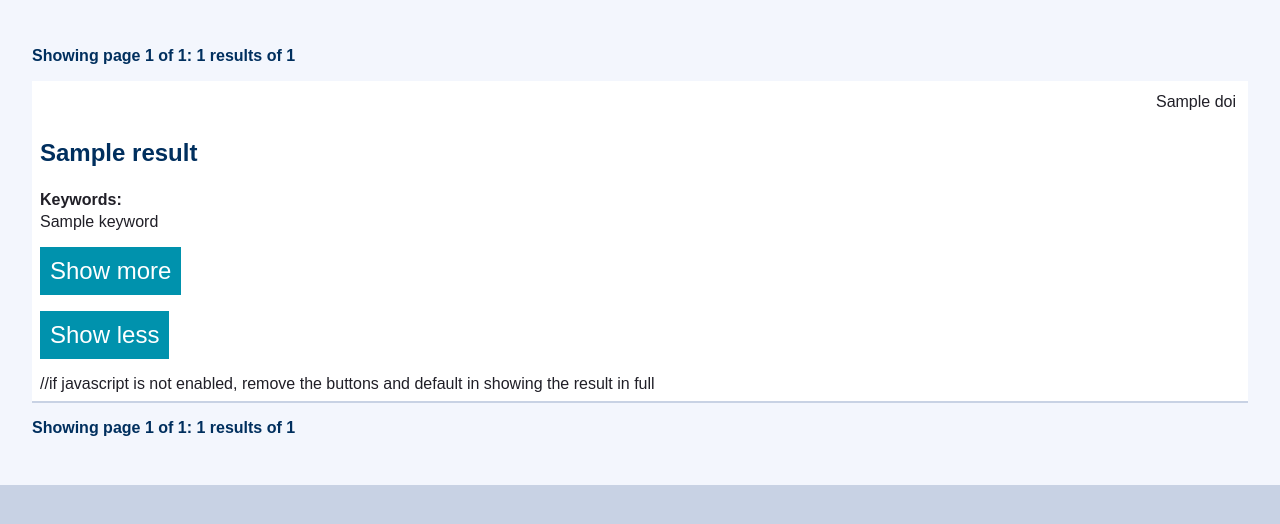
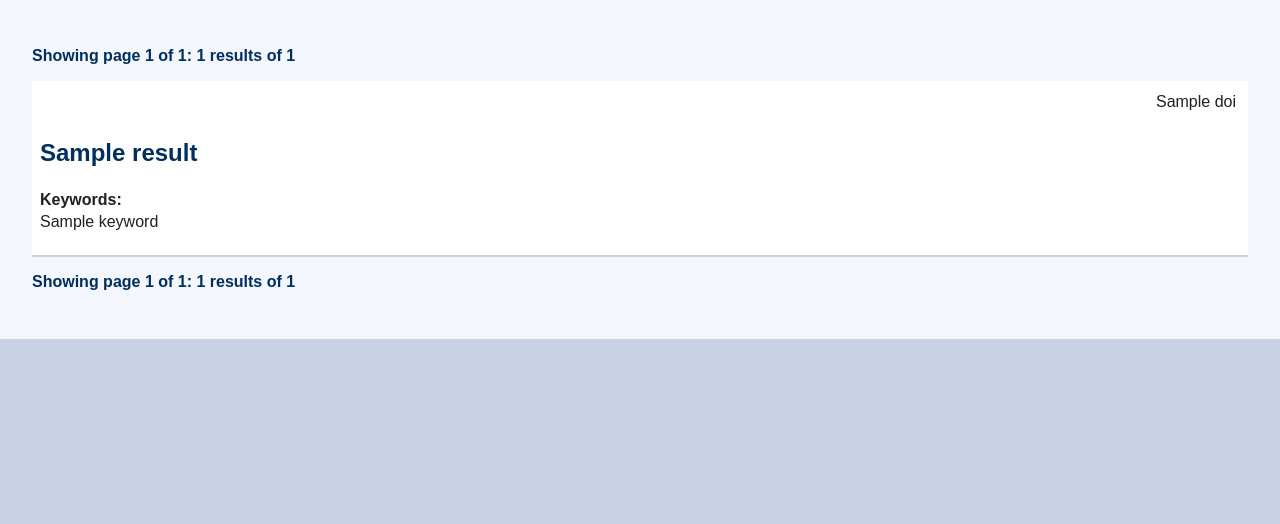
Before and after one commit to POLDER-Crew/polder-federated-search, a Flask app: template app/templates/search.html in a window 1280 px wide. Shown: the part 223-747 px from the top of the page. Run offline with Flask 2, Linux system fonts and the light colour scheme; the template is opened without the code that fills it: most values are stand-ins (such as "Sample title", 1, 10 or a date in 2020); style sheets or scripts are compiled from the project's sources; parts of the project's set-up code (start-up, migrations or seed data) failed here and were passed over.

Commit message:
added the button under a nojs if condition

```diff
--- a/app/templates/results.html
+++ b/app/templates/results.html
@@ -84,15 +84,19 @@
         {% endif %}
 
       </div>
-      <button class="show_more_button" >Show more</button>
-      <button class="show_less_button" >Show less</button>
+      <!-- only show the buttons if javascript is enabled (nojs not defined) -->
+      {% if nojs is not defined %}
+        <button class="show_more_button" >Show more</button>
+        <button class="show_less_button" >Show less</button>
+      {% endif %}
 
-      //if javascript is not enabled, remove the buttons and default in showing the result in full
+
+
+      <!--if javascript is not enabled,default in showing the result in full-->
        <noscript>
         <style type="text/css">
         .result--full { display:inline-block; }
-        .show_more_button { display:none; }
-        .show_less_button { display:none; }
+
         </style>
       </noscript>
 
```
